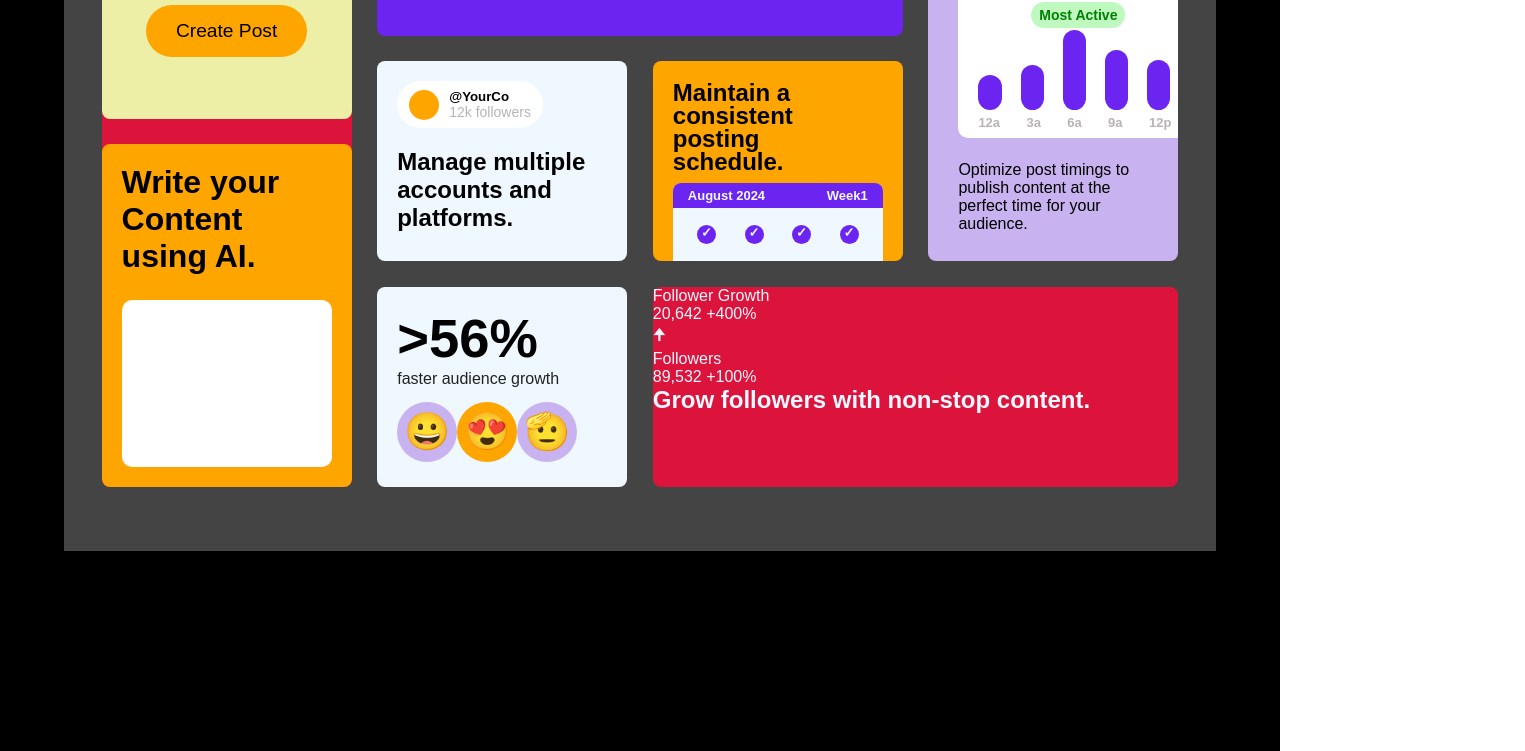
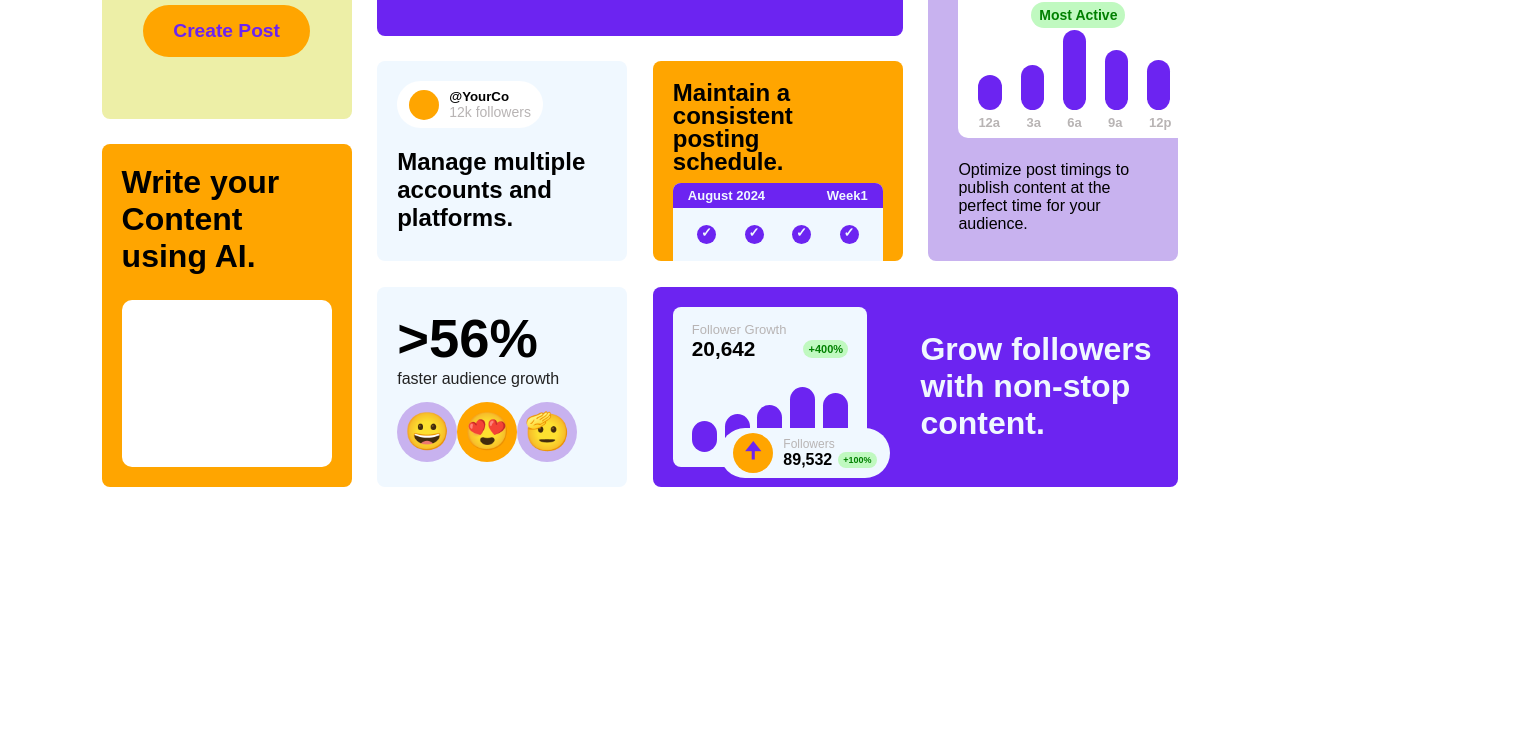
Before and after one commit to samirhussain7/gsap_animations, a website built with Vite: page small-landing-page/index.html in a window 1280 px wide. Shown: the part 663-1414 px from the top of the page, 1525 px wide, since content can reach past the window. Built offline with nearby package versions, Linux system fonts and the light colour scheme.

Commit message:
almost grid layout done

```diff
--- a/small-landing-page/style.css
+++ b/small-landing-page/style.css
@@ -1,20 +1,32 @@
+
+:root {
+    /* primary bg color */
+    --bg-purple: rgb(108, 36, 241);
+    --bg-orange: orange;
+    --bg-light-purple: rgb(200, 178, 239);
+    --bg-alice-blue: aliceblue;
+    --bg-light-yellow: #edefa7;
+}
+
+
 * {
   margin: 0;
   padding: 0;
   box-sizing: border-box;
+  background-color: ;
 }
 
 main {
   min-height: 100vh;
   /* background-color: #333; */
   position: relative;
-    overflow: hidden;
+  /* overflow: hidden; */
   color: aliceblue;
   font-family: Arial, Helvetica, sans-serif;
-    background-color: black;
+  /* background-color: black; */
 }
 
-.bg{
+.bg {
   width: 120%;
   height: 50%;
   background-color: crimson;
@@ -75,7 +87,7 @@ ul li {
   overflow: hidden;
 }
 li::before {
-    content: '';
+  content: "";
   position: absolute;
   bottom: 0;
   left: -100%;
@@ -97,16 +109,10 @@ li:hover::before {
   text-align: center;
 }
 
-
-
-
-
-
 .grid-box {
   margin-top: 3vw;
   width: 100%;
   min-height: 80vh;
-    background-color: #444;
   padding: 5vw;
   display: grid;
   place-content: center;
@@ -117,7 +123,6 @@ li:hover::before {
 .grid-item {
   width: 100%;
   height: 100%;
-    background-color: crimson;
   border-radius: 8px;
 }
 
@@ -128,13 +133,14 @@ li:hover::before {
   flex-direction: column;
   gap: 2vw;
 }
-.grid-1 .first, .last {
+.grid-1 .first,
+.last {
   height: 50%;
   width: 100%;
   border-radius: 8px;
 }
 .first {
-    background-color: #edefa7;
+  background-color: var(--bg-light-yellow);
   padding: 20px;
   display: flex;
   gap: 20px;
@@ -151,13 +157,17 @@ li:hover::before {
 .first button {
   padding: 15px 30px;
   font-size: 1.2rem;
+  font-weight: 600;
   border: none;
   border-radius: 30px;
-    background-color: orange;
+  background-color: var(--bg-orange);
+  color: var(--bg-purple);
+  cursor: pointer;
 }
-
+.first button:active { scale: 0.95; }
+.first button:hover { background-color: rgb(231, 150, 0); }
 .last {
-    background-color: orange;
+  background-color: var(--bg-orange);
   padding: 20px;
   display: flex;
   flex-direction: column;
@@ -167,7 +177,6 @@ li:hover::before {
   width: 80%;
   font-size: 2rem;
   color: black;
-
 }
 .last .second {
   height: 55%;
@@ -178,7 +187,7 @@ li:hover::before {
 /* grid 2 styles */
 .grid-2 {
   grid-area: 1/2/2/4;
-    background-color: rgb(108, 36, 241);
+  background-color: var(--bg-purple);
   padding: 40px;
   display: flex;
   flex-direction: column;
@@ -188,6 +197,10 @@ li:hover::before {
   font-size: 3rem;
   text-align: center;
   margin-bottom: 15px;
+
+  span {
+    color: var(--bg-orange);
+  }
 }
 .grid-2 p {
   text-align: center;
@@ -202,10 +215,11 @@ li:hover::before {
   grid-row: 1/3;
   padding: 40px 30px;
   padding-right: 0;
-    background-color: rgb(200, 178, 239);
+  background-color: var(--bg-light-purple);
   color: black;
 }
-.grid-3 h2, p {
+.grid-3 h2,
+p {
   width: 80%;
 }
 .grid-3 .activity {
@@ -270,7 +284,7 @@ ol li {
   width: 38px;
   height: 80px;
   border-radius: 30px;
-    background-color: rgb(108, 36, 241);
+  background-color: var(--bg-purple);
 }
 .activity-container div:nth-child(1) {
   height: 35px;
@@ -301,14 +315,14 @@ p.status span {
 /* grid-4 styles */
 .grid-4 {
   padding: 20px;
-    background-color: aliceblue;
+  background-color: var(--bg-alice-blue);
   color: black;
 
   h2 {
     margin-top: 20px;
   }
 
-    div{
+  div {
     width: fit-content;
     padding: 8px 12px;
     background-color: white;
@@ -318,11 +332,11 @@ p.status span {
     align-items: center;
     justify-content: space-between;
 
-        div{
+    div {
       width: 30px;
       height: 30px;
       border-radius: 50%;
-            background-color: orange;
+      background-color: var(--bg-orange);
     }
 
     h5 {
@@ -340,7 +354,7 @@ p.status span {
 
 /* grid 5 */
 .grid-5 {
-    background-color: orange;
+  background-color: var(--bg-orange);
   padding: 20px;
   padding-bottom: 0;
   overflow: hidden;
@@ -353,13 +367,13 @@ p.status span {
 }
 .grid-5 .week {
   width: 100%;
-    background-color: aliceblue;
+  background-color: var(--bg-alice-blue);
   overflow: hidden;
   height: 45%;
   border-radius: 8px 8px 0 0;
 }
 .week p {
-    background-color: rgb(108, 36, 241);
+  background-color: var(--bg-purple);
   width: 100%;
   padding: 5px 15px;
   font-size: 13px;
@@ -379,7 +393,7 @@ p.status span {
   width: 19px;
   height: 19px;
   border-radius: 50%;
-    background-color: rgb(108, 36, 241);
+  background-color: var(--bg-purple);
   font-weight: bold;
   font-size: 13px;
   text-align: center;
@@ -390,7 +404,7 @@ p.status span {
   padding: 20px;
   display: flex;
   flex-direction: column;
-    background-color: aliceblue;
+  background-color: var(--bg-alice-blue);
   color: black;
 
   h2 {
@@ -408,7 +422,7 @@ p.status span {
     div {
       width: 60px;
       height: 60px;
-            background-color: rgb(200, 178, 239);
+      background-color: var(--bg-light-purple);
       border-radius: 50%;
       font-size: 2.3rem;
 
@@ -417,16 +431,139 @@ p.status span {
       justify-content: center;
       user-select: none;
     }
-
   }
 }
 .grid-6 div div:nth-child(2) {
-    background-color: orange;
+  background-color: var(--bg-orange);
 }
-
 
 /* grid-7 styles */
 
 .grid-7 {
   grid-column: 3/5;
+  padding: 20px;
+  background-color: var(--bg-purple);
+  display: flex;
+  gap: 16px;
+  align-items: center;
+  justify-content: space-between;
+
+  h2 {
+    width: 49%;
+    font-size: 2rem;
   }
+
+  .g-highlight {
+    padding: 3px 5px;
+    font-size: 11px;
+    font-weight: 600;
+    background-color: rgb(192, 249, 192);
+    border-radius: 20px;
+    color: green;
+  }
+
+  .left-div-container{
+    position: relative;
+    width: 40%;
+    height: 100%;
+    padding: 15px 19px;
+    border-radius: 8px;
+    background-color: var(--bg-alice-blue);
+    color: black;
+    display: flex;
+    flex-direction: column;
+    justify-content: space-between;
+
+    /* top div */
+    .top {
+      display: flex;
+      flex-direction: column;
+      width: 100%;
+      height: fit-content;
+
+      .f-growth {
+        color: #b8b4b4;
+        font-size: 13px;
+      }
+
+      p {
+        display: flex;
+        width: 100%;
+        justify-content: space-between;
+        align-items: center;
+        font-size: 1.3rem;
+        font-weight: 600;
+      }
+    }
+
+    /* bottom div */
+    .bottom {
+      width: 100%;
+      height: 50%;
+      display: flex;
+      align-items: flex-end;
+      justify-content: space-around;
+      gap: 7px;
+
+      .mv{
+        width: 25px;
+        height: 100%;
+        border-radius: 30px;
+        background-color: var(--bg-purple);
+      }
+    }
+
+    /* absolute div box */
+    .absolute-box {
+        position: absolute;
+        background-color: var(--bg-alice-blue);
+        bottom: -7%;
+        right: -12%;
+        width: 170px;
+        border-radius: 30px;
+        padding: 5px 13px;
+
+        display: flex;
+        gap: 10px;
+        align-items: center;
+
+        .arrow {
+            width: 40px;
+            height: 40px;
+            border-radius: 50%;
+            background-color: var(--bg-orange);
+            color: var(--bg-purple);
+            display: flex;
+            align-items: center;
+            justify-content: center;
+            font-size: 1.4rem;
+        }
+
+        .f-count {
+            display: flex;
+            flex-direction: column;
+
+            span {
+                font-size: 12px;
+                color: #b8b4b4;
+            }
+
+            p {
+                display: flex;
+                align-items: center;
+                gap: 6px;
+                font-weight: 600;
+
+                span {
+                    color: green;
+                    font-size: 9px;
+                }
+            }
+        }
+    }
+  }
+}
+.grid-7 div .bottom .mv:nth-child(1) { height: 48%; }
+.grid-7 div .bottom .mv:nth-child(2) { height: 59%; }
+.grid-7 div .bottom .mv:nth-child(3) { height: 73%; }
+.grid-7 div .bottom .mv:nth-child(5) { height: 90%; }
```
Lines whose indentation alone changed are shown as unchanged.
